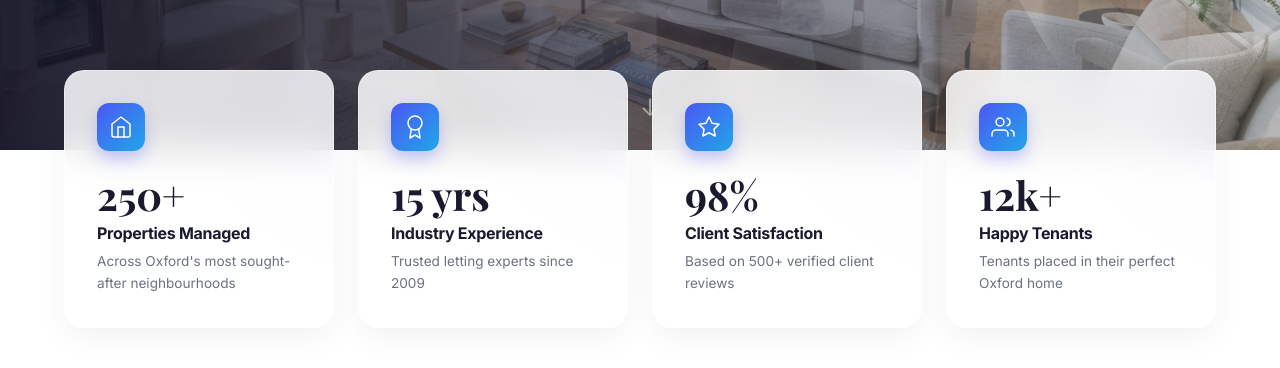
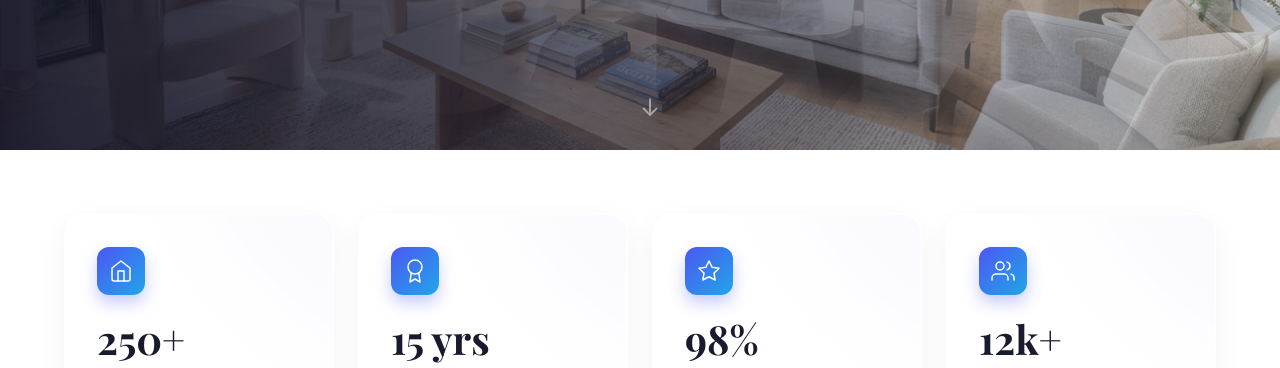
Before and after one commit to num876/city-properties, a React (Vite) app: page / in a window 1280 px wide. Shown: the part 554-922 px from the top of the page. Built offline with nearby package versions, Linux system fonts and the light colour scheme; no server answers; a web font is replaced by a local one.

Commit message:
style: give stats section its own space below hero

```diff
--- a/src/components/StatsCounter.tsx
+++ b/src/components/StatsCounter.tsx
@@ -73,7 +73,7 @@ export default function StatsCounter({ stats }: { stats: Stat[] }) {
     <section style={{
       position: 'relative',
       zIndex: 10,
-      marginTop: '-80px', // Overlap the hero
+      marginTop: '4rem', // Give it dedicated space below the hero
       padding: '0 5vw',
       marginBottom: '4rem'
     }}>
```
